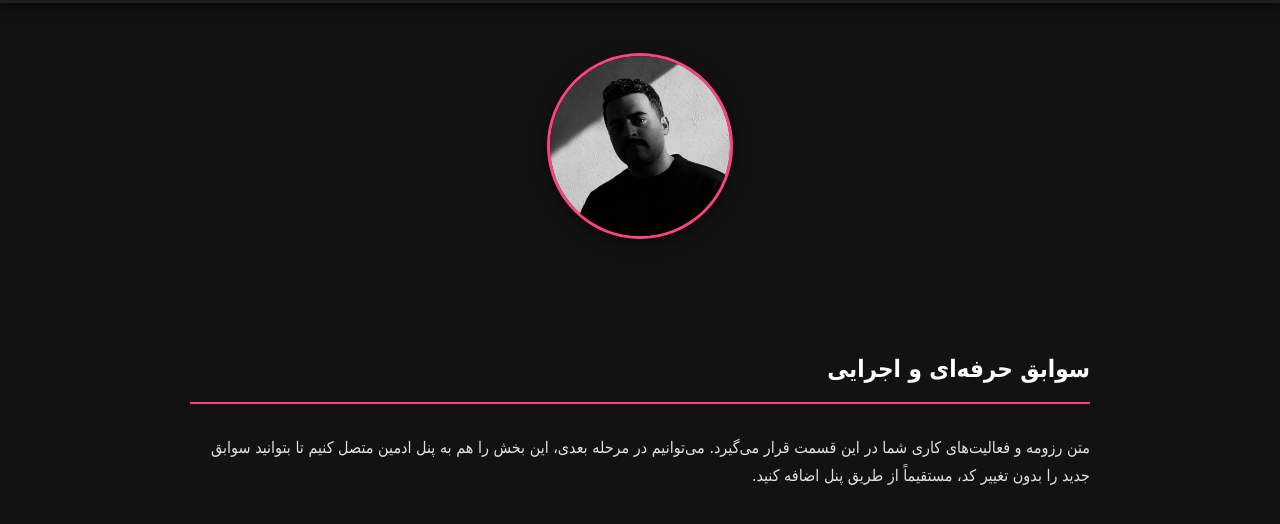
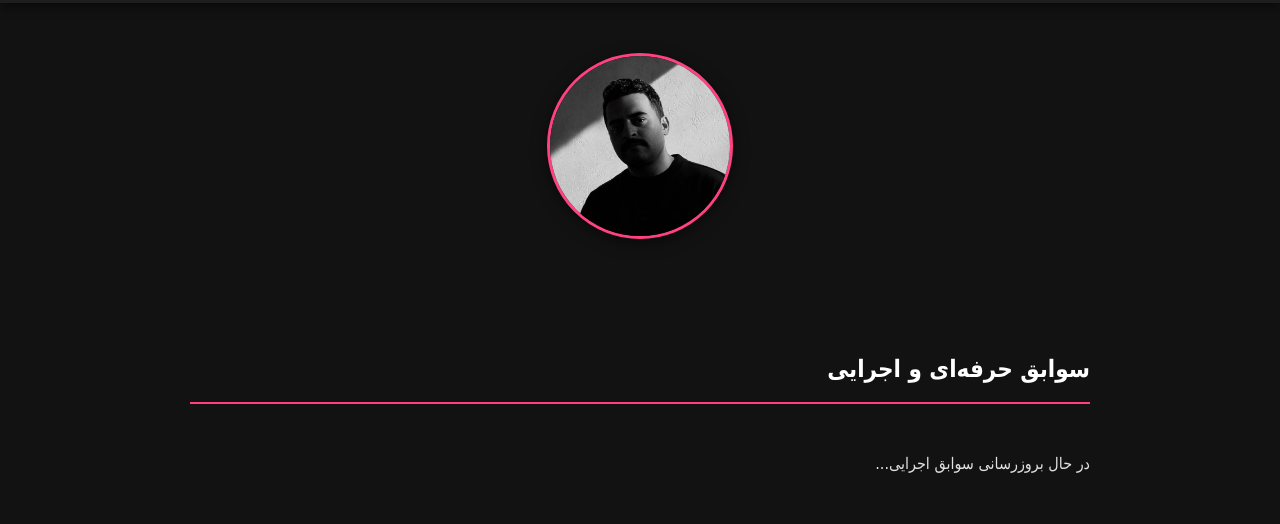
Before and after one commit to rabbani-esmaeil/portfolio-, an Eleventy site: page index.njk in a window 1280 px wide. Shown: the part 108-632 px from the top of the page. Built offline with nearby package versions, Linux system fonts and the light colour scheme; Eleventy itself is replaced by a stand-in of ours; files that its build step writes are made by us from their sources.

Commit message:
Update index.njk

```diff
--- a/index.njk
+++ b/index.njk
@@ -99,12 +99,22 @@
     <img src="profile.jpg" alt="اسماعیل ربانی" style="width: 180px; height: 180px; border-radius: 50%; border: 3px solid #ff4081; object-fit: cover; box-shadow: 0 4px 15px rgba(0,0,0,0.5);">
   </div>
   <!-- بخش اول: رزومه -->
+  <!-- بخش اول: رزومه -->
   <section id="resume">
     <h2>سوابق حرفه‌ای و اجرایی</h2>
-    <p>
-      متن رزومه و فعالیت‌های کاری شما در این قسمت قرار می‌گیرد.
-      می‌توانیم در مرحله بعدی، این بخش را هم به پنل ادمین متصل کنیم تا بتوانید سوابق جدید را بدون تغییر کد، مستقیماً از طریق پنل اضافه کنید.
-    </p>
+    <div style="display: flex; flex-direction: column; gap: 15px;">
+      {% for item in collections.resume %}
+        <div style="background-color: #1e1e1e; padding: 20px; border-radius: 8px; border-right: 4px solid #ff4081; box-shadow: 0 4px 6px rgba(0,0,0,0.2);">
+          <h3 style="margin: 0; color: #fff;">{{ item.data.title }}</h3>
+          <p style="margin: 5px 0; color: #aaa; font-weight: bold;">{{ item.data.company }} <span style="color: #ff4081; font-size: 0.9rem; float: left;">{{ item.data.date_range }}</span></p>
+          <div style="color: #ccc; margin-top: 10px; font-size: 0.95rem;">
+            {{ item.templateContent | safe }}
+          </div>
+        </div>
+      {% else %}
+        <p>در حال بروزرسانی سوابق اجرایی...</p>
+      {% endfor %}
+    </div>
   </section>
 
   <!-- بخش دوم: پورتفولیو موسیقی -->
```
